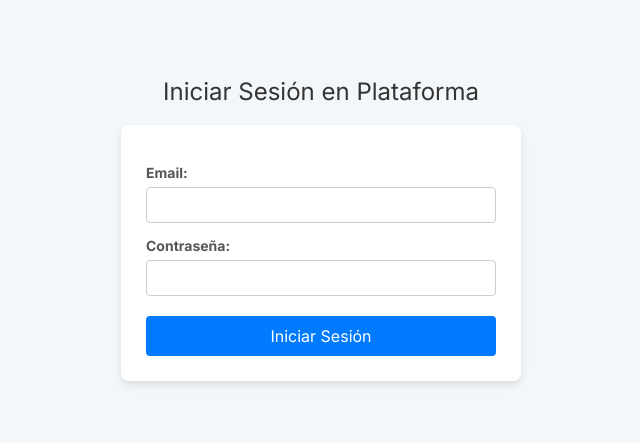
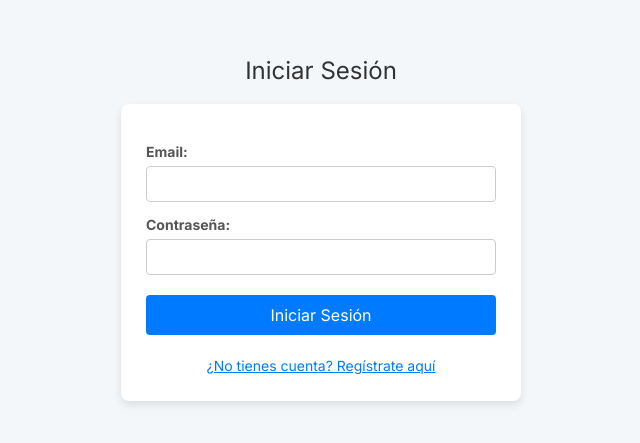
Before and after one commit to osdycreative-code/pmdam, a React (Vite) app: page / in a window 1280 px wide. Shown: the part 173-616 px from the top of the page, without its empty margins (319-959 px from the left). Built offline with nearby package versions, Linux system fonts and the light colour scheme.

Commit message:
feat: Refactor LoginPage to use Supabase for authentication, adding user registration and a toggle between login and sign-up.

```diff
--- a/src/pages/LoginPage.tsx
+++ b/src/pages/LoginPage.tsx
@@ -1,22 +1,16 @@
 import React, { useState, useCallback } from 'react';
-import axios, { AxiosError } from 'axios';
-// import { useNavigate } from 'react-router-dom'; // Commented out as react-router-dom is not installed
-import { useAuthStore } from '../stores/authStore'; // Hook simulado para estado global
+import { supabase } from '../../services/supabaseClient';
+// import { useNavigate } from 'react-router-dom';
+import { useAuthStore } from '../stores/authStore';
 import { dbService } from '../../services/db';
 
-// Shim for useNavigate since react-router-dom is not present in package.json
+// Shim for useNavigate
 const useNavigate = () => {
     return (path: string) => {
         console.log(`Navigating to ${path}`);
-        // In a single page app without router, we might just reload or change hash
-        // For now, force reload to '/' which will trigger App.tsx to check auth token
         window.location.href = path === '/app' ? '/' : path;
     };
 };
-
-// --- INTERFACES Y CONFIGURACIÓN ---
-
-const API_BASE_URL = 'http://localhost:3000/api/auth/login';
 
 interface LoginFormState {
   email: string;
@@ -28,61 +22,49 @@ interface ValidationErrors {
   password?: string;
 }
 
-// --- UTILIDADES ---
-
+// --- UTILS ---
 const isValidEmail = (email: string): boolean => {
-  // Regex de validación de email simple
   return /^[^\s@]+@[^\s@]+\.[^\s@]+$/.test(email);
 };
 
-// --- COMPONENTE PRINCIPAL ---
-
+// --- MAIN COMPONENT ---
 const LoginPage: React.FC = () => {
   const [formState, setFormState] = useState<LoginFormState>({ email: '', password: '' });
   const [validationErrors, setValidationErrors] = useState<ValidationErrors>({});
   const [apiError, setApiError] = useState<string | null>(null);
+  const [apiSuccess, setApiSuccess] = useState<string | null>(null);
   const [isLoading, setIsLoading] = useState<boolean>(false);
+  const [isRegistering, setIsRegistering] = useState<boolean>(false); // Toggle state
 
   const navigate = useNavigate();
-  const authStore = useAuthStore(); // Asume que este hook guarda el token globalmente
+  const authStore = useAuthStore();
 
-  /**
-   * Valida el formulario antes del envío.
-   */
   const validateForm = useCallback((state: LoginFormState): ValidationErrors => {
     const errors: ValidationErrors = {};
-
     if (!state.email) {
       errors.email = 'El email es requerido.';
     } else if (!isValidEmail(state.email)) {
       errors.email = 'El formato del email no es válido.';
     }
-
     if (!state.password) {
       errors.password = 'La contraseña es requerida.';
+    } else if (state.password.length < 6) {
+        errors.password = 'La contraseña debe tener al menos 6 caracteres.';
     }
-
     return errors;
   }, []);
 
-  /**
-   * Maneja los cambios en los campos de entrada.
-   */
   const handleInputChange = (e: React.ChangeEvent<HTMLInputElement>) => {
     const { name, value } = e.target;
     setFormState(prev => ({ ...prev, [name]: value }));
-    // Limpia errores de validación en el cambio
     setValidationErrors({});
     setApiError(null);
+    setApiSuccess(null);
   };
 
-  /**
-   * 🔑 Maneja el envío del formulario e interacción con el endpoint JWT.
-   */
   const handleSubmit = async (e: React.FormEvent) => {
     e.preventDefault();
     const errors = validateForm(formState);
-
     if (Object.keys(errors).length > 0) {
       setValidationErrors(errors);
       return;
@@ -90,52 +72,65 @@ const LoginPage: React.FC = () => {
 
     setIsLoading(true);
     setApiError(null);
+    setApiSuccess(null);
 
     try {
-      const response = await axios.post<{ access_token: string }>(
-        API_BASE_URL,
-        formState
-      );
+        if (isRegistering) {
+            // --- SIGN UP ---
+            const { data, error } = await supabase.auth.signUp({
+                email: formState.email,
+                password: formState.password,
+            });
 
-      const token = response.data.access_token;
+            if (error) throw error;
 
-      // *** 🔑 GESTIÓN DEL JWT CLAVE ***
+            if (data.user && !data.session) {
+                setApiSuccess('Cuenta creada exitosamente. ¡Revisa tu email para confirmar!');
+                // Optional: switch back to login or stay here
+            } else if (data.session) {
+                // Auto-login if confirmation not required
+                 await handleLoginSuccess(data.session.access_token);
+            }
 
-      // 1. Almacenar el token de acceso (Modificado para usar DB local en lugar de localStorage)
-      await dbService.saveAuthToken(token);
+        } else {
+            // --- LOGIN ---
+            const { data, error } = await supabase.auth.signInWithPassword({
+                email: formState.email,
+                password: formState.password,
+            });
 
-      // 2. Configurar Axios para enviar el token automáticamente en futuras peticiones
-      axios.defaults.headers.common['Authorization'] = `Bearer ${token}`;
+            if (error) throw error;
 
-      // 3. (Opcional) Actualizar el estado global de la aplicación
-      // Nota: authStore.login ya interactúa con dbService en nuestra implementación, pero mantenemos la llamada
-      await authStore.login(token);
+            if (data.session) {
+                await handleLoginSuccess(data.session.access_token);
+            }
+        }
 
-      console.log("Inicio de sesión exitoso. Redirigiendo...");
-      navigate('/app'); // Redirigir al dashboard principal
-
-    } catch (error) {
-      const err = error as AxiosError<{ message?: string }>;
-
-      if (err.response && err.response.status === 401) {
-        setApiError('Credenciales inválidas. Por favor, verifica tu email y contraseña.');
-      } else {
-        // Log error details for debugging
-        console.error("Login Error:", err);
-        setApiError('Ha ocurrido un error en el servidor. Inténtalo de nuevo.');
-      }
-
+    } catch (error: any) {
+        console.error("Auth Error:", error);
+        setApiError(error.message || 'Ha ocurrido un error. Inténtalo de nuevo.');
     } finally {
       setIsLoading(false);
     }
   };
 
+  const handleLoginSuccess = async (token: string) => {
+      // 1. Store locally
+      await dbService.saveAuthToken(token);
+      // 2. Update store
+      await authStore.login(token);
+
+      console.log("Inicio de sesión exitoso. Redirigiendo...");
+      navigate('/app');
+  };
+
   return (
     <div style={styles.container}>
-      <h2 style={styles.title}>Iniciar Sesión en Plataforma</h2>
+      <h2 style={styles.title}>
+          {isRegistering ? 'Crear Nueva Cuenta' : 'Iniciar Sesión'}
+      </h2>
       <form onSubmit={handleSubmit} style={styles.form}>
 
-        {/* Campo de Email */}
         <label htmlFor="email" style={styles.label}>Email:</label>
         <input
           type="email"
@@ -148,7 +143,6 @@ const LoginPage: React.FC = () => {
         />
         {validationErrors.email && <p style={styles.errorText}>{validationErrors.email}</p>}
 
-        {/* Campo de Contraseña */}
         <label htmlFor="password" style={styles.label}>Contraseña:</label>
         <input
           type="password"
@@ -161,23 +155,34 @@ const LoginPage: React.FC = () => {
         />
         {validationErrors.password && <p style={styles.errorText}>{validationErrors.password}</p>}
 
-        {/* Mensaje de Error de API */}
         {apiError && <div style={styles.apiErrorBox}>{apiError}</div>}
+        {apiSuccess && <div style={styles.apiSuccessBox}>{apiSuccess}</div>}
 
-        {/* Botón de Envío */}
         <button
           type="submit"
-          disabled={isLoading || Object.keys(validateForm(formState)).length > 0}
+          disabled={isLoading}
           style={styles.button}
         >
-          {isLoading ? 'Iniciando Sesión...' : 'Iniciar Sesión'}
+          {isLoading ? 'Procesando...' : (isRegistering ? 'Registrarse' : 'Iniciar Sesión')}
         </button>
+
+        <div style={styles.footerLink}>
+            <button
+                type="button"
+                onClick={() => setIsRegistering(!isRegistering)}
+                style={styles.linkButton}
+            >
+                {isRegistering
+                    ? '¿Ya tienes cuenta? Inicia sesión aquí'
+                    : '¿No tienes cuenta? Regístrate aquí'}
+            </button>
+        </div>
       </form>
     </div>
   );
 };
 
-// --- ESTILOS BÁSICOS (Para simular la UI) ---
+// --- STYLES ---
 
 const styles: { [key: string]: React.CSSProperties } = {
   container: {
@@ -234,7 +239,7 @@ const styles: { [key: string]: React.CSSProperties } = {
     transition: 'background-color 0.3s',
     height: '40px',
     display: 'flex',
-    alignItems: 'center',
+      alignItems: 'center',
     justifyContent: 'center',
   },
   errorText: {
@@ -252,6 +257,31 @@ const styles: { [key: string]: React.CSSProperties } = {
     marginTop: '15px',
     textAlign: 'center',
     fontSize: '13px',
+  },
+  apiSuccessBox: {
+    padding: '8px',
+    backgroundColor: '#d4edda',
+    color: '#155724',
+    border: '1px solid #c3e6cb',
+    borderRadius: '4px',
+    marginTop: '15px',
+    textAlign: 'center',
+    fontSize: '13px',
+  },
+  footerLink: {
+      marginTop: '20px',
+      textAlign: 'center',
+      fontSize: '14px',
+  },
+  linkButton: {
+      background: 'none',
+      border: 'none',
+      color: '#007bff',
+      cursor: 'pointer',
+      textDecoration: 'underline',
+      padding: 0,
+      fontFamily: 'inherit',
+      fontSize: 'inherit',
   }
 };
 
```
